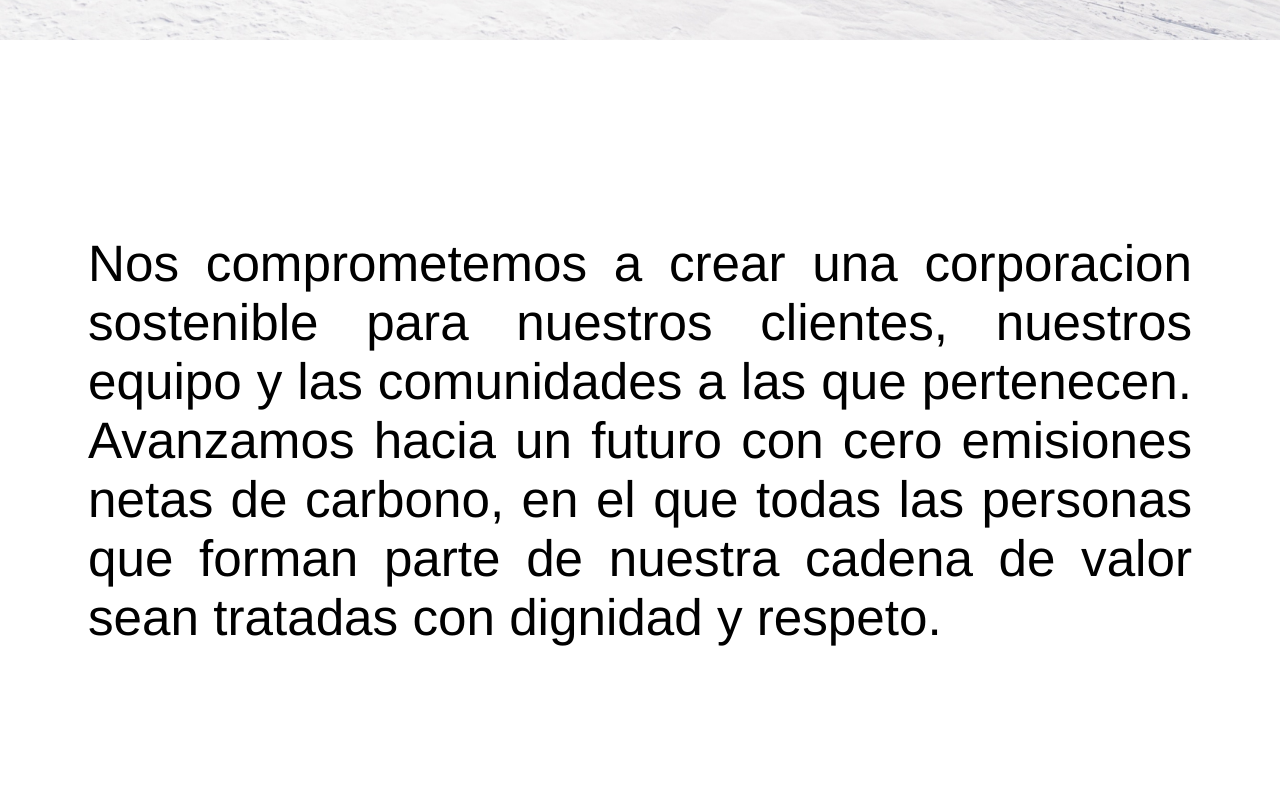
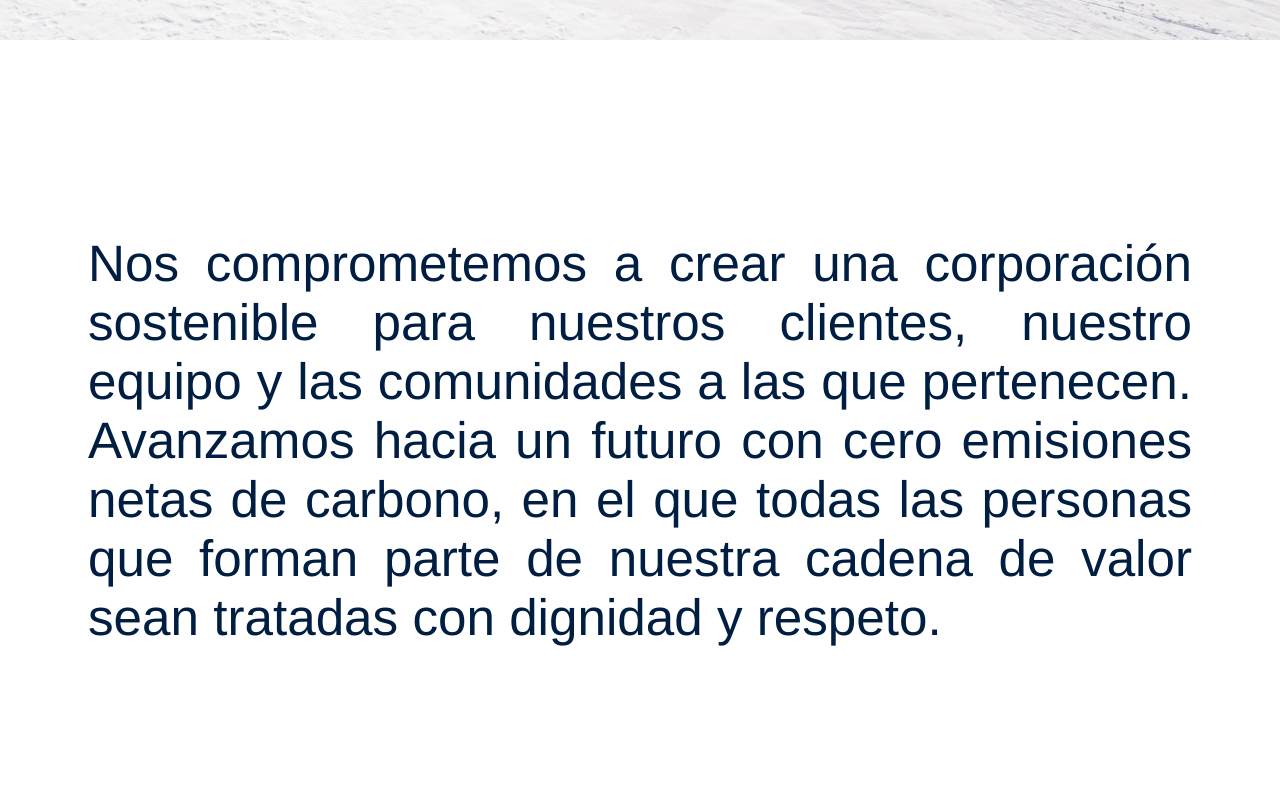
Before and after one commit to Ecreea-Company/ecreea-web-corp-frontend, a Next.js app: page /sostenibilidad in a window 1280 px wide. Shown: the part 760-1560 px from the top of the page. Built offline with nearby package versions, Linux system fonts and the light colour scheme; no server answers.

Commit message:
style: cambios de color y correción de tildes

```diff
--- a/pages/sostenibilidad/index.tsx
+++ b/pages/sostenibilidad/index.tsx
@@ -32,7 +32,7 @@ const Sostenibilidad: NextPage = () => {
 
       <div className={styles.Section2}>
         <p className={styles.Section2__paragraph}>
-          Nos comprometemos a crear una corporacion sostenible para nuestros clientes, nuestros equipo y las comunidades a las que pertenecen. Avanzamos hacia un futuro con cero emisiones netas de carbono, en el que todas las personas que forman parte de nuestra cadena de valor sean tratadas con dignidad y respeto.
+          Nos comprometemos a crear una corporación sostenible para nuestros clientes, nuestro equipo y las comunidades a las que pertenecen. Avanzamos hacia un futuro con cero emisiones netas de carbono, en el que todas las personas que forman parte de nuestra cadena de valor sean tratadas con dignidad y respeto.
         </p>
       </div>
 
--- a/src/pages/sostenibilidad/components/contenedores/Contenedores.module.scss
+++ b/src/pages/sostenibilidad/components/contenedores/Contenedores.module.scss
@@ -12,6 +12,7 @@
     font-size: clamp(1.13rem,3vw,3.16rem);
     padding: clamp(2rem,5vw,5rem);
     gap: 2rem;
+    color: var(--logo-ucv);
 
     h1 {
       font-weight: bold;
--- a/styles/bases/_modesColor.scss
+++ b/styles/bases/_modesColor.scss
@@ -11,7 +11,7 @@ body[data-theme='light'] {
   --background-card: rgb(237, 237, 237);
   --link-color: #4b4b4b;
   --shadow: rgba(0, 0, 0, 0.5);
-  --logo-ucv: #21375d;
+  --logo-ucv: #001E42;
 }
 
 body[data-theme='dark'] {
--- a/styles/pages/sostenibilidad/Sostenibilidad.module.scss
+++ b/styles/pages/sostenibilidad/Sostenibilidad.module.scss
@@ -38,6 +38,7 @@
     text-align: justify;
     align-items: center;
     font-size: clamp(1.13rem, 4vw ,4.06rem);
+    color: var(--logo-ucv)
   }
 
   @include mediaQueries.for-desktop-new {
```
